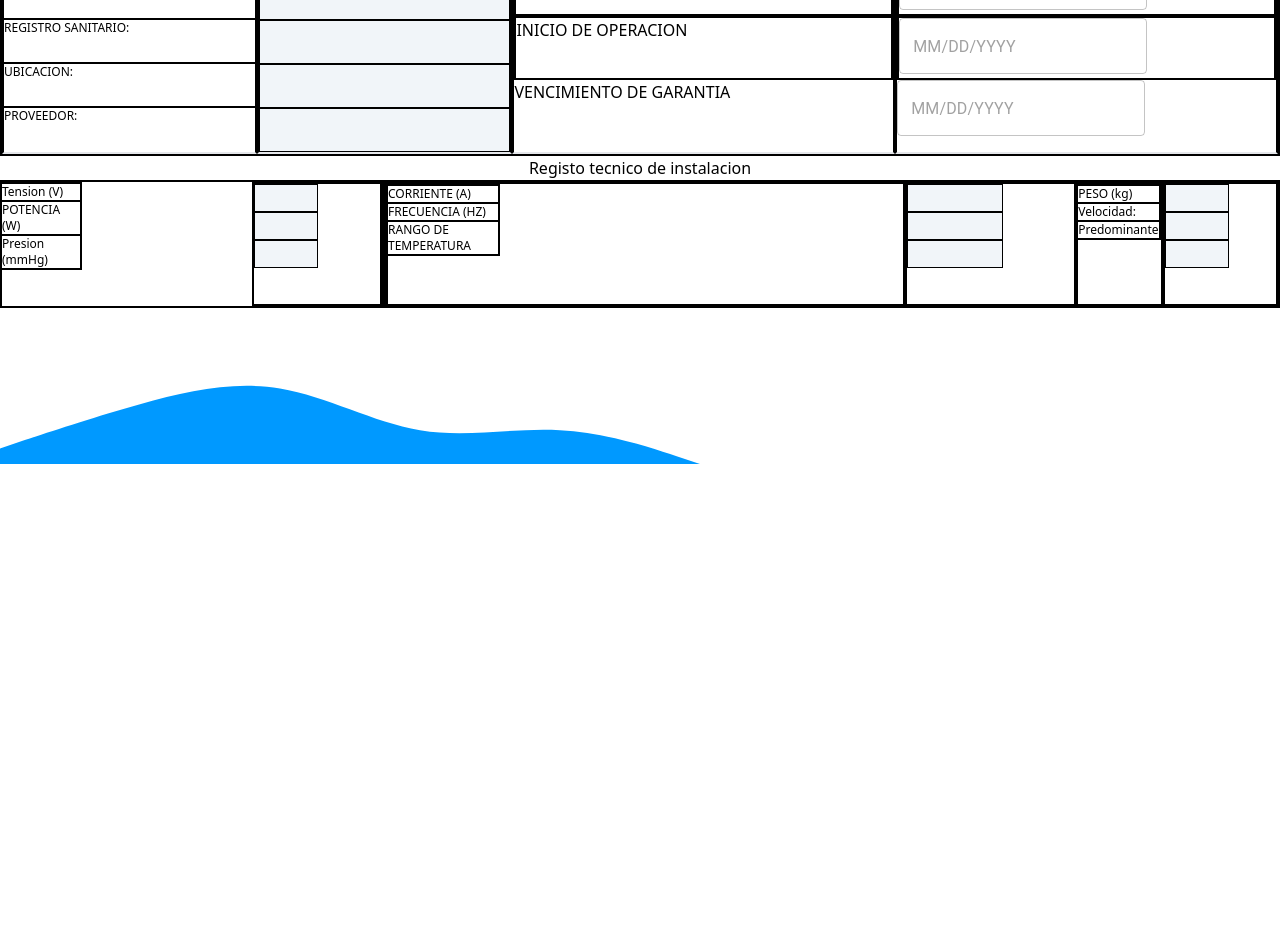
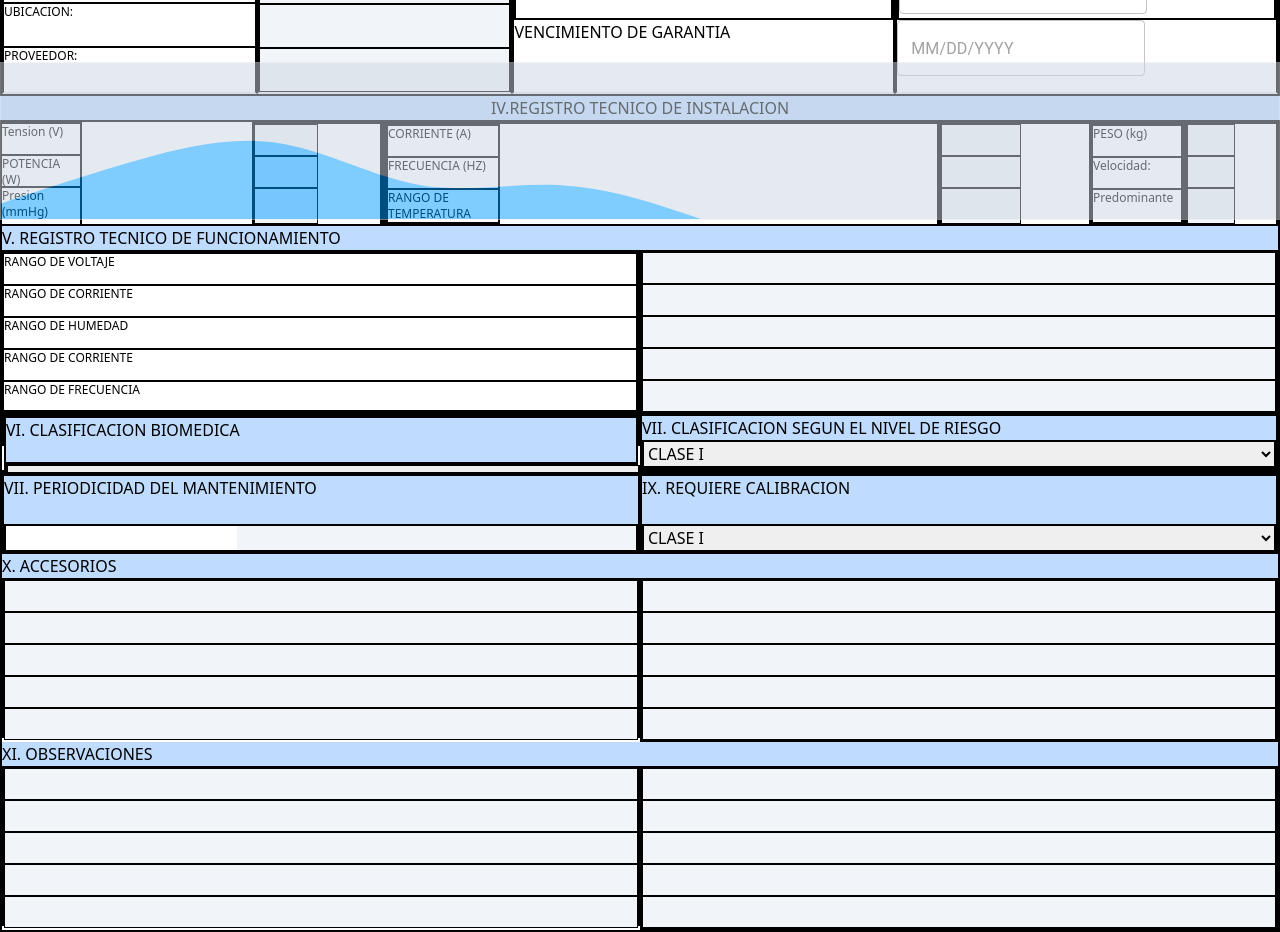
Before and after one commit to ccastri/yc.io, a Next.js app: page /documentos/hdv in a window 1280 px wide. Shown: the part 580-1512 px from the top of the page. Before the commit the page ends 1044 px from the top, so only its background shows below. Built offline with nearby package versions, Linux system fonts and the light colour scheme.

Commit message:
HDV Page 1 complete

```diff
--- a/src/app/_components/Footer.tsx
+++ b/src/app/_components/Footer.tsx
@@ -3,7 +3,7 @@ import React from 'react'
 
 const Footer = () => {
   return (
-    <main className='h-20 border-w-full relative'>
+    <main className=' bottom-0 border hover:opacity-80 bg-slate-300 opacity-50 w-full fixed'>
       {/* <svg xmlns="http://www.w3.org/2000/svg" viewBox="0 0 1440 220">
         <path fill="#00cba9" fill-opacity="1" d="M0,192L34.3,192C68.6,192,137,192,206,165.3C274.3,139,343,85,411,96C480,107,549,181,617,197.3C685.7,213,754,171,823,138.7C891.4,107,960,85,1029,101.3C1097.1,117,1166,171,1234,202.7C1302.9,235,1371,245,1406,250.7L1440,256L1440,320L1405.7,320C1371.4,320,1303,320,1234,320C1165.7,320,1097,320,1029,320C960,320,891,320,823,320C754.3,320,686,320,617,320C548.6,320,480,320,411,320C342.9,320,274,320,206,320C137.1,320,69,320,34,320L0,320Z"></path>
       </svg> */}
--- a/src/app/_components/Navbar.tsx
+++ b/src/app/_components/Navbar.tsx
@@ -38,13 +38,13 @@ console.log(isToggle)
   return (
     <main className='w-auto'>
     <div
-        className={`h-16 fixed z-50 w-full items-center px-4 text-slate-100 bg-[#3B2F3C] opacity-20 hover:opacity-100 transition-opacity ${
+        className={`group h-16 fixed z-50 w-full items-center px-4 text-slate-100 bg-[#3B2F3C] opacity-20 hover:opacity-100 transition-opacity ${
           isToggle && 'opacity-0 pointer-events-none'}`}>
         <div className='flex h-full items-center justify-between cursor-pointer'>
 
         <MenuIcon
         // onClick={()=>console.log('click')}
-        className='xl:hidden'
+        className='xl:hidden group-hidden'
         onClick={()=>setIsToggle(!isToggle)}
         />
 
--- a/src/app/documentos/hdv/page.tsx
+++ b/src/app/documentos/hdv/page.tsx
@@ -6,7 +6,7 @@ const page = () => {
   return (
     // Header
     <>
-    <div className='mt-16 h-28 w-full'>
+    <div className='flex  w-full'>
     <div className='grid h-full grid-cols-10 w-full border-2 border-black'>
       <div className='col-span-3 h-full border-2 border-black'>
         <h1>LOGO DE LA EMPRESA</h1>
@@ -127,67 +127,189 @@ const page = () => {
        <DatePicker/>
 
         </div>
-        {/* <div className="grid grid-cols-3 gap-2">
-          <input type="text" className='bg-slate-100 w-full h-7 border border-black' />
-          <input type="text" className='bg-slate-100 w-full h-7 border border-black' />
-          <input type="text" className='bg-slate-100 w-full h-7 border border-black' />
-        </div> */}
-
       </div>
     </div>
-  {/* </div> */}
       </div>
       </>
       {/* IV. Registro tecnico de instalacion */}
-      <>
-      <h2 className='w-full text-center'>Registo tecnico de instalacion</h2>
-      <div className='grid h-32 grid-cols-10'>
+      <div className='h-32'>
+      <h2 className='w-full text-center bg-blue-200'>IV.REGISTRO TECNICO DE INSTALACION</h2>
+      <div className='grid h-20 grid-cols-10'>
 
         <div className='col-span-3 border-2 border-black flex'>
           <div className='col-span-2 w-full'>
 
-          <p className="border-r-2 border-t-2 w-20 border-black text-xs">Tension (V)</p>
-          <p className="border-r-2 border-t-2 w-20 border-black text-xs">POTENCIA (W)</p>
-          <p className="border-r-2 border-y-2 w-20 border-black text-xs">Presion (mmHg)</p>
+          <p className="border-r-2 border-t-2 w-20 h-8 border-black text-xs">Tension (V)</p>
+          <p className="border-r-2 border-t-2 w-20 h-8 border-black text-xs">POTENCIA (W)</p>
+          <p className="border-r-2 border-y-2 w-20 h-10 border-black text-xs">Presion (mmHg)</p>
           </div>
         <div className='col-span-1 border-2 border-black'>
 
-      <input type="text" className='bg-slate-100 w-16 h-7 border border-black' />
-      <input type="text" className='bg-slate-100 w-16 h-7 border border-black' />
-      <input type="text" className='bg-slate-100 w-16 h-7 border border-black' />
+      <input type="text" className='bg-slate-100 w-16 h-8 border border-black' />
+      <input type="text" className='bg-slate-100 w-16 h-8 border border-black' />
+      <input type="text" className='bg-slate-100 w-16 h-9 border border-black' />
         </div>
         </div>
 
         <div className='col-span-7 border-2 border-black flex'>
           <div className='col-span-3 border-2 border-black h-full w-full'>
 
-          <p className="border-r-2 border-t-2 w-28 border-black text-xs">CORRIENTE (A)</p>
-          <p className="border-r-2 border-t-2 w-28 border-black text-xs">FRECUENCIA (HZ)</p>
+          <p className="border-r-2 border-t-2 w-28 h-8 border-black text-xs">CORRIENTE (A)</p>
+          <p className="border-r-2 border-t-2 w-28 h-8 border-black text-xs">FRECUENCIA (HZ)</p>
           <p className="border-r-2 border-y-2 w-28 border-black text-xs">RANGO DE TEMPERATURA</p>
           </div>
         <div className='col-span-1 border-2 border-black'>
 
-      <input type="text" className='bg-slate-100 w-24 h-7 border border-black' />
-      <input type="text" className='bg-slate-100 w-24 h-7 border border-black' />
-      <input type="text" className='bg-slate-100 w-24 h-7 border border-black' />
+      <input type="text" className='bg-slate-100 w-20 h-8 border border-black' />
+      <input type="text" className='bg-slate-100 w-20 h-8 border border-black' />
+      <input type="text" className='bg-slate-100 w-20 h-9 border border-black' />
         </div>
           <div className='col-span-2 border-2 border-black'>
 
-          <p className="border-r-2 border-t-2 w-full border-black text-xs">PESO (kg)</p>
-          <p className="border-r-2 border-t-2 w-full border-black text-xs">Velocidad:</p>
-          <p className="border-r-2 border-y-2 w-full border-black text-xs">Predominante</p>
+          <p className="border-r-2 border-t-2 w-[90px] h-8 border-black text-xs">PESO (kg)</p>
+          <p className="border-r-2 border-t-2 w-[90px] h-8 border-black text-xs">Velocidad:</p>
+          <p className="border-r-2 border-y-2 w-[90px] h-9 border-black text-xs">Predominante</p>
           </div>
-        <div className='col-span-2 border-2 border-black'>
+        <div className='col-span-1 border-2 border-black'>
 
-      <input type="text" className='bg-slate-100 w-16 h-7 border border-black' />
-      <input type="text" className='bg-slate-100 w-16 h-7 border border-black' />
-      <input type="text" className='bg-slate-100 w-16 h-7 border border-black' />
+      <input type="text" className='bg-slate-100 w-12 h-8 border border-black' />
+      <input type="text" className='bg-slate-100 w-12 h-8 border border-black' />
+      <input type="text" className='bg-slate-100 w-12 h-9 border border-black' />
         </div>
         </div>
       </div>
-      </>
+      </div>
+      {/* V.REGISTRO TECNICO DE FUNCIONAMIENTO Y VI. CLASIFICACION BIOMEDICA */}
+      <div className=' flex flex-row'>
+          <div className=' grid grid-cols-10  border-2  border-black'>
+            <h2 className='bg-blue-200 h- col-span-10'>V. REGISTRO TECNICO DE FUNCIONAMIENTO</h2>
+            <div className='col-span-5 border-2 border-black'>
+              <p className="border-r-2 border-t-2 h-8 border-black text-xs">RANGO DE VOLTAJE  </p>
+              <p className="border-r-2 border-t-2 h-8 border-black text-xs">RANGO DE CORRIENTE  </p>
+              <p className="border-r-2 border-t-2 h-8 border-black text-xs">RANGO DE HUMEDAD  </p>
+              <p className="border-r-2 border-t-2 h-8 border-black text-xs">RANGO DE CORRIENTE  </p>
+              <p className="border-r-2 border-y-2 h-8 border-black text-xs">RANGO DE  FRECUENCIA   </p>
+            </div>
+            <div className='col-span-5 border-2 border-black'>
+            <input type="text" className='bg-slate-100 w-full h-8 border border-black' />
+            <input type="text" className='bg-slate-100 w-full h-8 border border-black' />
+            <input type="text" className='bg-slate-100 w-full h-8 border border-black' />
+            <input type="text" className='bg-slate-100 w-full h-8 border border-black' />
+            <input type="text" className='bg-slate-100 w-full h-8 border border-black' />
+            </div>
+              {/* VI. CLASIFICACION BIOMEDICA */}
+              {/*Puse margen pq interrumpia el footer pero queda melo, creo */}
+
+              <div className='grid col-span-5 h-8 w-full border-2 border-black'>
+                <h2 className=' bg-blue-200 h-12  border-2 border-black'>VI. CLASIFICACION BIOMEDICA</h2>
+                <div className=' border-2 border-black  bg-slate-100'>
+
+                <label className=' border-2 border-black'>
+                  <select name="" id="" className='w-full'>
+                    <option value="">DIAGNOSTICO</option>
+                    <option value="">REHABILITACION</option>
+                    <option value="">PREVENCION</option>
+                    <option value="">TRATAMIENTO Y/O MNTO DE VIDA</option>
+                    <option value="">ANALISIS DE LABORATORIO</option>
+                  </select>
+                </label>
+              </div>
+                </div>
+          <div className='grid col-span-5  w-full border-2 border-black'>
+          {/* <div className=' col-span-5 border-2  border-black'> */}
+            <h2 className='bg-blue-200 '> VII. CLASIFICACION SEGUN EL NIVEL DE RIESGO</h2>
+              <div className=' border-2 border-black  bg-slate-100'>
+                <label className=''>
+                    <select name="" id="" className='w-full'>
+                      <option value="">CLASE I</option>
+                      <option value="">CLASE II</option>
+                      <option value="">CLASE III</option>
+                    </select>
+                </label>
+              </div>
+          </div>
+          </div>
+          <div>
+             </div>
+      </div>
+
+
+
+      {/* VIII. PERIODICIDAD DEL MANTENIMIENTO Y IX. REQUIERE CALIBRACION */}
+      <div className=' flex flex-row'>
+          <div className=' grid grid-cols-10  border-2 h- border-black'>
+
+              {/* VII. PERIODICIDAD DEL MANTENIMIENTO */}
+
+
+              <div className='grid col-span-5  w-full border-2 border-black'>
+                <h2 className=' bg-blue-200 h-12'>VII. PERIODICIDAD DEL MANTENIMIENTO</h2>
+                <div className=' border-2 border-black  bg-slate-100'>
+
+
+                 <input type="text" />
+
+              </div>
+                </div>
+          <div className='grid col-span-5  w-full border-2 border-black'>
+          {/*  IX. REQUIERE CALIBRACION */}
+            <h2 className='bg-blue-200 h-12'> IX. REQUIERE CALIBRACION</h2>
+              <div className=' border-2 border-black  bg-slate-100'>
+                <label className=''>
+                    <select name="" id="" className='w-full'>
+                      <option value="">CLASE I</option>
+                      <option value="">CLASE II</option>
+                      <option value="">CLASE III</option>
+                    </select>
+                </label>
+              </div>
+          </div>
+            <h2 className='bg-blue-200  col-span-10'>X. ACCESORIOS</h2>
+             <div className='col-span-5 border-2 border-black h-40'>
+               <input type="text" className='bg-slate-100 w-full h-8 border border-black' />
+            <input type="text" className='bg-slate-100 w-full h-8 border border-black' />
+            <input type="text" className='bg-slate-100 w-full h-8 border border-black' />
+            <input type="text" className='bg-slate-100 w-full h-8 border border-black' />
+            <input type="text" className='bg-slate-100 w-full h-8 border border-black' />
+
+
+
+
+            </div>
+            <div className='col-span-5 border-2 border-black'>
+            <input type="text" className='bg-slate-100 w-full h-8 border border-black' />
+            <input type="text" className='bg-slate-100 w-full h-8 border border-black' />
+            <input type="text" className='bg-slate-100 w-full h-8 border border-black' />
+            <input type="text" className='bg-slate-100 w-full h-8 border border-black' />
+            <input type="text" className='bg-slate-100 w-full h-8 border border-black' />
+            </div>
+            <h2 className='bg-blue-200  col-span-10'>XI. OBSERVACIONES</h2>
+             <div className='col-span-5 border-2 border-black h-40'>
+            <input type="text" className='bg-slate-100 w-full h-8 border border-black' />
+            <input type="text" className='bg-slate-100 w-full h-8 border border-black' />
+            <input type="text" className='bg-slate-100 w-full h-8 border border-black' />
+            <input type="text" className='bg-slate-100 w-full h-8 border border-black' />
+            <input type="text" className='bg-slate-100 w-full h-8 border border-black' />
+
+
+
+
+            </div>
+            <div className='col-span-5 border-2 border-black'>
+            <input type="text" className='bg-slate-100 w-full h-8 border border-black' />
+            <input type="text" className='bg-slate-100 w-full h-8 border border-black' />
+            <input type="text" className='bg-slate-100 w-full h-8 border border-black' />
+            <input type="text" className='bg-slate-100 w-full h-8 border border-black' />
+            <input type="text" className='bg-slate-100 w-full h-8 border border-black' />
+            </div>
+          </div>
+          <div>
+
+             </div>
+      </div>
     </>
   )
 }
 
+
 export default page
```
Also changed, not shown: src/app/cronograma/calibracion/page.tsx (+9 -6 lines).
